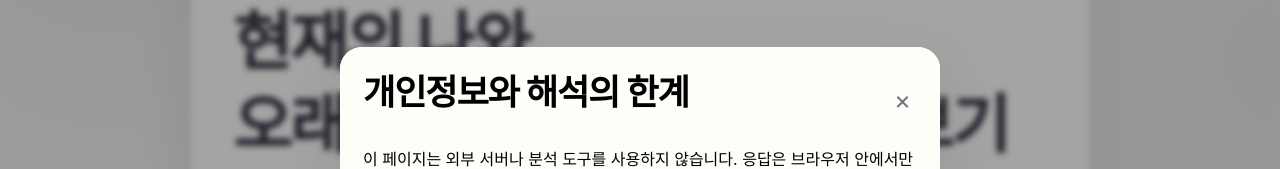
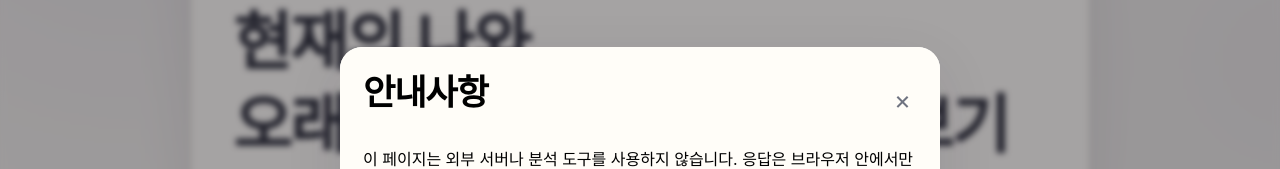
Before and after one commit to undulife/inner-compass, a plain HTML site: page index.html in a window 1280 px wide. Both pictures are taken after a click on the button "안내". Shown: the part 185-354 px from the top of the page. Drawn offline with Linux system fonts and the light colour scheme.

Commit message:
Update index.html

```diff
--- a/index.html
+++ b/index.html
@@ -18,7 +18,7 @@
 <main id="app" class="app" aria-live="polite"></main>
 <footer>Inner Compass v2.3 beta · 비임상 자기탐색 도구 · 모든 채점은 이 브라우저 안에서만 수행됩니다.</footer>
 </div>
-<dialog id="privacyDialog"><form method="dialog" class="dialogcard"><div class="dialoghead"><h2>개인정보와 해석의 한계</h2><button class="x" value="close" aria-label="닫기">×</button></div><p>이 페이지는 외부 서버나 분석 도구를 사용하지 않습니다. 응답은 브라우저 안에서만 계산되며, 선택적으로 저장한 진행상황도 이 기기의 localStorage에만 남습니다.</p><p>MBTI 인지기능론, 에니어그램, wing, trifix/tritype, 본능 스택은 임상 진단 체계가 아닙니다. 특히 wing의 생애 변화와 본능 스택 해석은 학파마다 견해가 다를 수 있습니다. 결과는 자기탐색을 위한 가설로 사용해 주세요.</p><button class="btn primary" value="close">확인</button></form></dialog>
+<dialog id="privacyDialog"><form method="dialog" class="dialogcard"><div class="dialoghead"><h2>안내사항</h2><button class="x" value="close" aria-label="닫기">×</button></div><p>이 페이지는 외부 서버나 분석 도구를 사용하지 않습니다. 응답은 브라우저 안에서만 계산되며, 선택적으로 저장한 진행상황도 이 기기의 localStorage에만 남습니다.</p><p>MBTI 인지기능론, 에니어그램, wing, trifix/tritype, 본능 스택은 임상 진단 체계가 아닙니다. 특히 wing의 생애 변화와 본능 스택 해석은 학파마다 견해가 다를 수 있습니다. 결과는 자기탐색을 위한 가설로 사용해 주세요.</p><button class="btn primary" value="close">확인</button></form></dialog>
 <script>
 'use strict';
 
```
